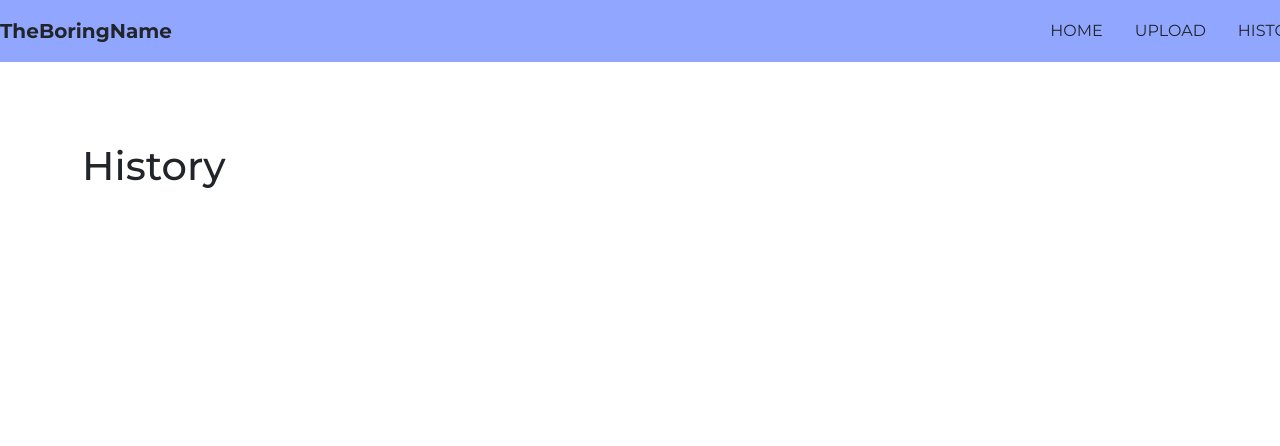
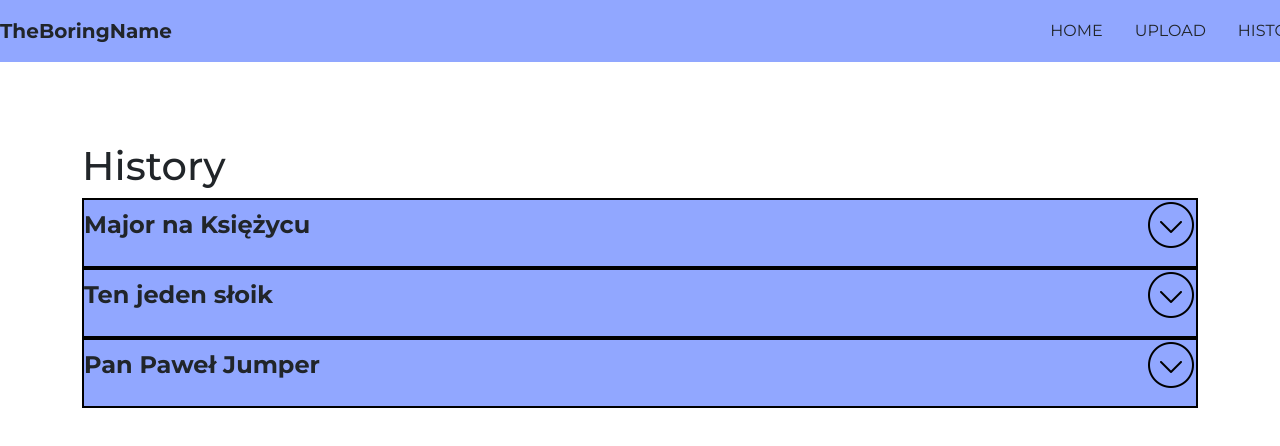
Before and after one commit to TheBoringName/frontend-module, a React (Vite) app: page /history in a window 1280 px wide. Shown: the top 446 px of the page. Built offline with nearby package versions, Linux system fonts and the light colour scheme.

Commit message:
Add history component

```diff
--- a/public/mocked_responses.json
+++ b/public/mocked_responses.json
@@ -2,16 +2,19 @@
     {
         "summary_score": 1,
         "summary_text": "Ugułem fajny filmik. W wypowiedzi poruszone zostały różne teorie dotyczące kształtu Ziemi, w tym pomysł, że może to być pół okrągła lub posiadać jakąś 'ość'. Autor chwali się również, że był na księżycu.  Autor wyraża zdziwienie i zdumienie w związku z tymi różnymi perspektywami, a także wydaje się podchodzić do tematu z humorem i satyrą. ",
+        "timestamp_generated": "Sat, 04 Nov 2023 19:36:54 GMT",
         "video_id": "Major na Księżycu"
     },
     {
         "summary_score": 2,
         "summary_text": "Na końcu słoik pęka...",
+        "timestamp_generated": "Sat, 04 Nov 2023 19:36:54 GMT",
         "video_id": "Ten jeden słoik"
     },
     {
         "summary_score": 0,
         "summary_text": "W nagraniu widać tytułowego Pawła Jumpera, który decyduje się na skok na rowerze z około 1,5 metrowej rampy. Wyczyn kończy się porażką, gdyż Paweł spada z roweru i uderza o ziemię. W słowach Pawła czuć ból, jednak śmiech kolegów jest głównym elementem tego wideo. Słychać kolegę Pawła, który nagrywał całe zajście, pada kwestia To już się kameruje, która weszła do języka polskich internautów.",
+        "timestamp_generated": "Sat, 04 Nov 2023 19:36:54 GMT",
         "video_id": "Pan Paweł Jumper"
     }
 ]
--- /dev/null
+++ b/src/components/history/SingleEntry.jsx
@@ -0,0 +1,38 @@
+import styles from './SingleEntry.module.css'
+import arrow from '../../../public/dropdown.png'
+import arrowUp from '../../../public/dropup.png'
+import { useState } from 'react';
+
+const SingleEntry = ({object, status}) => {
+    const [isExtended, setIsExtended] = useState(false);
+    function dropDown(){
+        setIsExtended((prevValue)=>!prevValue);
+    }
+    return(
+        <>
+        <div className={styles.main}>
+
+            <p className={styles.title}>
+                {object.video_id}
+            </p>
+            <p className={styles.arrow}>
+                <img src={!isExtended? arrow: arrowUp} alt='scroll' onClick={dropDown}/>
+            </p>
+        </div>
+        {isExtended?
+        <div className={styles.description}>
+            {object.summary_text}
+            <p className={styles.date}>
+            {object.timestamp_generated}
+            </p>
+            <div className={styles.mood}>
+
+            <p>{status.grade}</p>
+            <p>{status.emoji}</p>
+            </div>
+
+        </div>: null}
+        </>
+    )
+}
+export default SingleEntry
--- /dev/null
+++ b/src/components/history/SingleEntry.module.css
@@ -0,0 +1,23 @@
+.main{
+    display: flex;
+    align-items: center;
+    justify-content:space-between;
+    border: 2px solid black;
+    background-color: #91a7ff;
+}
+.arrow{
+    margin-left: auto;
+}
+.date{
+    font-weight: 700;
+    margin-right: auto;
+}
+.title{
+    font-weight: 700;
+    font-size: x-large
+}
+.mood{
+    display: flex;
+    flex-direction: column;
+    align-items: end;
+}
--- a/src/pages/History/History.jsx
+++ b/src/pages/History/History.jsx
@@ -1,6 +1,27 @@
+import SingleEntry from "../../components/history/SingleEntry";
+import responses from '../../../public/mocked_responses.json';
+import { Smiley, SmileyMeh, SmileySad } from '@phosphor-icons/react';
+
 const History = () => {
+  const status = [
+    {
+      grade: 'positive',
+      emoji: <Smiley size={60} color='#2f9e44'/>,
+    },
+    {
+      grade: 'neutral',
+      emoji: <SmileyMeh size={60} color='#868e96'/>,
+    },
+    {
+      grade: 'negative',
+      emoji: <SmileySad size={60} color='#e03131'/>,
+    },
+  ];
   return <>
     <h1>History</h1>
+    {responses.map((object, index)=>(
+      <SingleEntry object={object} status={status[object.summary_score]}key={index}/>
+    ))}
   </>
 }
 
```
Also changed, not shown: public/dropdown.png (added), public/dropup.png (added), src/pages/History/History.module.css (deleted).
